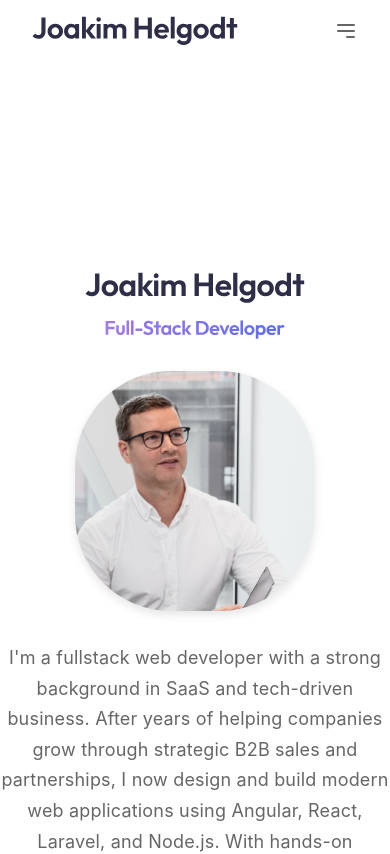
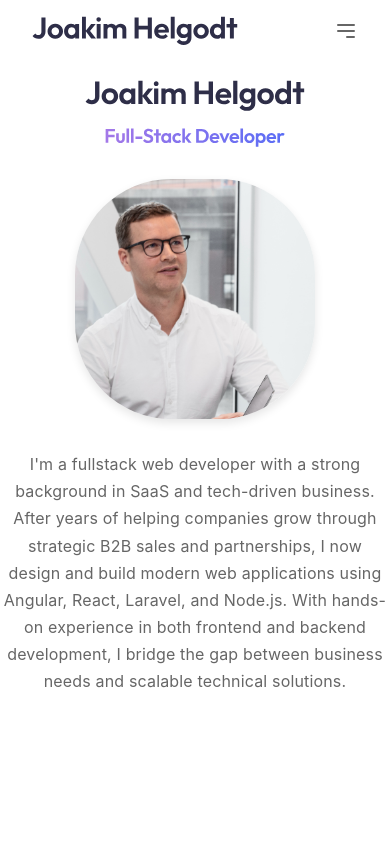
Before and after one commit to jhelgodt/Portfolio2, an Angular app: page / in a window 390 px wide. Shown: the top 854 px of the page. Built offline with nearby package versions, Linux system fonts and the light colour scheme.

Commit message:
refactor: update spacing mixins using clamp() for improved responsive design

```diff
--- a/src/styles/_mixins.scss
+++ b/src/styles/_mixins.scss
@@ -6,7 +6,7 @@
   font-weight: 800;
   color: $color;
   text-align: $align;
-  margin-bottom: $heading-margin-bottom;
+  margin-bottom: clamp(1.5rem, 4vw, 3rem);
   line-height: 1.1;
 }
 
@@ -16,7 +16,7 @@
   font-weight: 700;
   color: $color;
   text-align: $align;
-  margin-bottom: $heading-margin-bottom;
+  margin-bottom: clamp(1.5rem, 3.5vw, 2.5rem);
   line-height: 1.2;
 }
 
@@ -26,13 +26,13 @@
   font-weight: 600;
   color: $color;
   text-align: $align;
-  margin-bottom: 2rem;
+  margin-bottom: clamp(1rem, 3vw, 2rem);
   line-height: 1.3;
 }
 
 /* 📄 Brödtext */
 @mixin text-paragraph($color: $color-text-muted) {
-  font-size: 1.125rem;
+  font-size: clamp(1rem, 2.2vw, 1.125rem);
   color: $color;
   line-height: 1.7;
   letter-spacing: 0.01em;
@@ -40,19 +40,20 @@
 
 /* 🪶 Liten text */
 @mixin text-small($color: $color-text-muted) {
-  font-size: 0.9rem;
+  font-size: clamp(0.8rem, 1.8vw, 0.9rem);
   color: $color;
   line-height: 1.5;
 }
 
 /* 📐 Padding för sektioner */
 @mixin section-padding {
-  padding-top: $section-padding-top;
-  padding-bottom: $section-padding-bottom;
+  padding-top: clamp(4rem, 10vw, 9rem);
+  padding-bottom: clamp(6rem, 14vw, 13rem);
 }
+
 @mixin hero-padding {
-  padding-top: calc($section-padding-top + 8rem);
-  padding-bottom: $section-padding-bottom;
+  padding-top: clamp(5rem, 15vw, 20rem);
+  padding-bottom: clamp(6rem, 14vw, 13rem);
 }
 
 /* 🔗 Navigationslänk (navbar) */
@@ -67,6 +68,7 @@
     color: $color-primary;
   }
 }
+
 @mixin nav-link-resume {
   background-color: $color-text-dark;
   color: $color-text-light;
@@ -83,12 +85,9 @@
     color: $color-text-light;
   }
 }
+
+/* 🔻 Subsection-padding (används vid mindre block inom en sektion) */
 @mixin subsection {
-  padding-top: 1rem;
-  padding-bottom: 1rem;
-
-  @media (min-width: 768px) {
-    padding-top: 2rem;
-    padding-bottom: 2rem;
-  }
+  padding-top: clamp(1rem, 4vw, 2rem);
+  padding-bottom: clamp(1rem, 4vw, 2rem);
 }
--- a/src/styles/_variables.scss
+++ b/src/styles/_variables.scss
@@ -9,8 +9,3 @@ $color-text-dark: #111111; // lite mörkare än din nuvarande #222 för bättre
 $color-text-muted: #666;
 $color-text-light: #ffffff;
 $color-border: #e0e0e0;
-
-// 📐 Spacing
-$section-padding-top: 9rem;
-$section-padding-bottom: 13rem;
-$heading-margin-bottom: 2.5rem;
```
